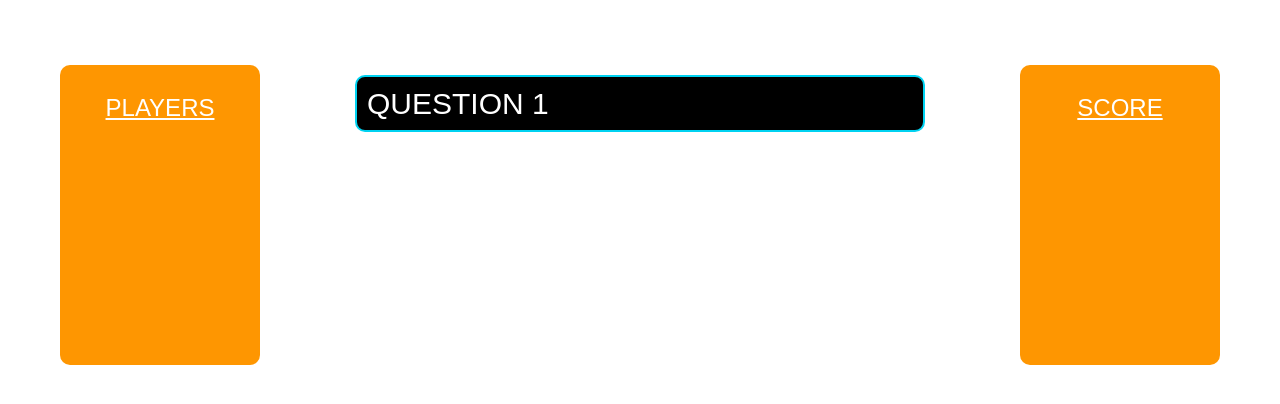
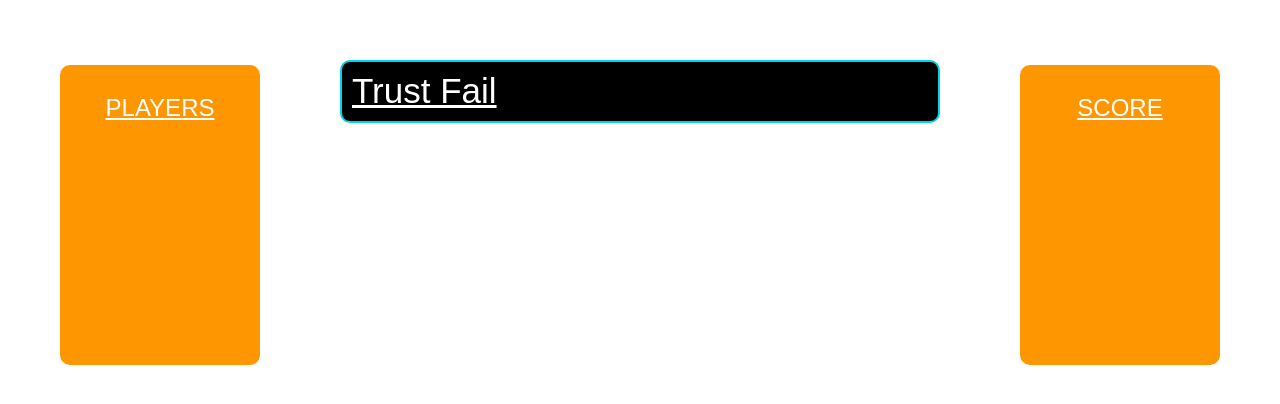
Before and after one commit to WDI-HK-8/UrbanFictionary, a website: page index.html in a window 1280 px wide. Shown: the part 1271-1675 px from the top of the page. Drawn offline with nearby package versions, Linux system fonts and the light colour scheme.

Commit message:
Improved UI - removed other divs and updated title for user ease

```diff
--- a/index.html
+++ b/index.html
@@ -39,13 +39,13 @@
   <!-- Main Game       -->
         <div class="col-xs-6 accordion" id="q1">
           <main>
-            <h2> QUESTION 1 </h2>
+            <h2 class="word"></h2>
               <div class="pane">
-                <span class="word"></span>
                 <ul id="options">
                   <li class="choice fullAnswer"></li>
-                  </ul>
+                  <br />
                   <li class="choice incorrect"></li>
+                  <br />
                   <li class="choice incorrect2"></li>
                 </ul>
                 <h4 class="result"></h4>
```
